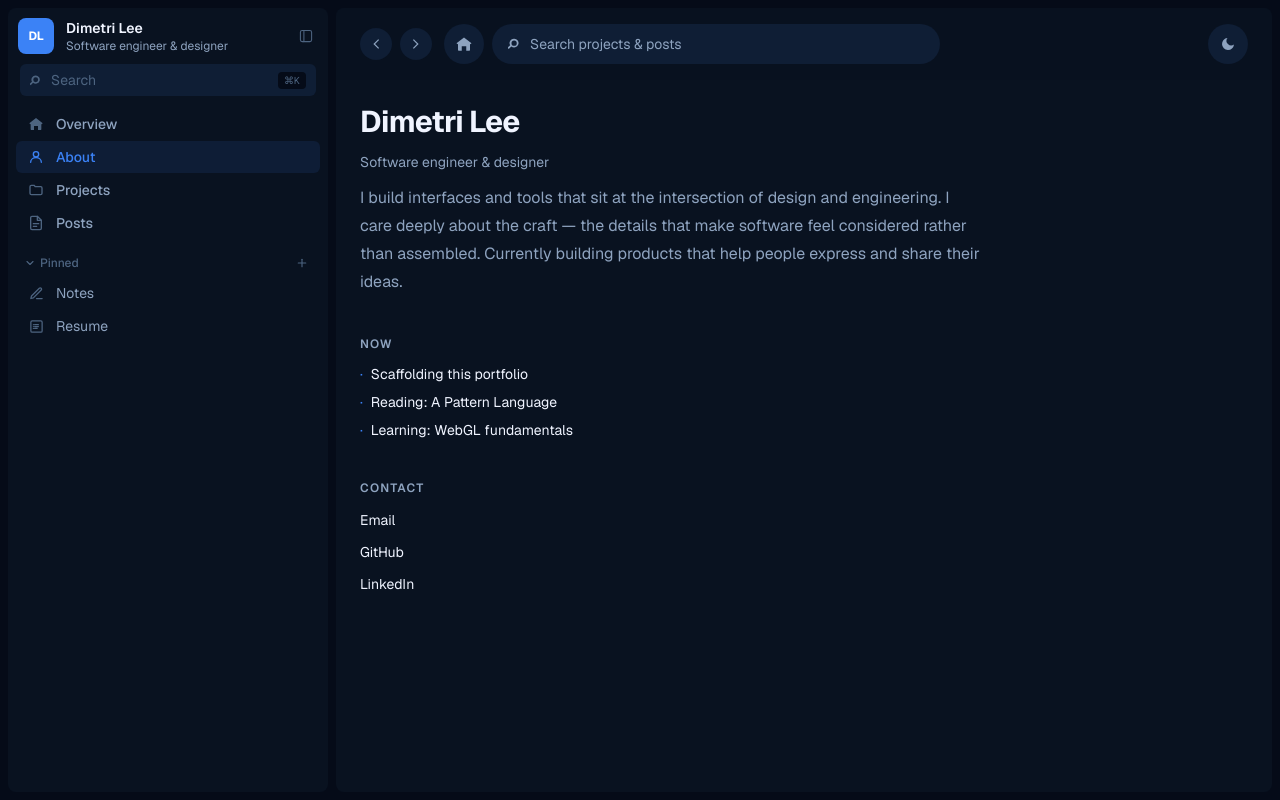
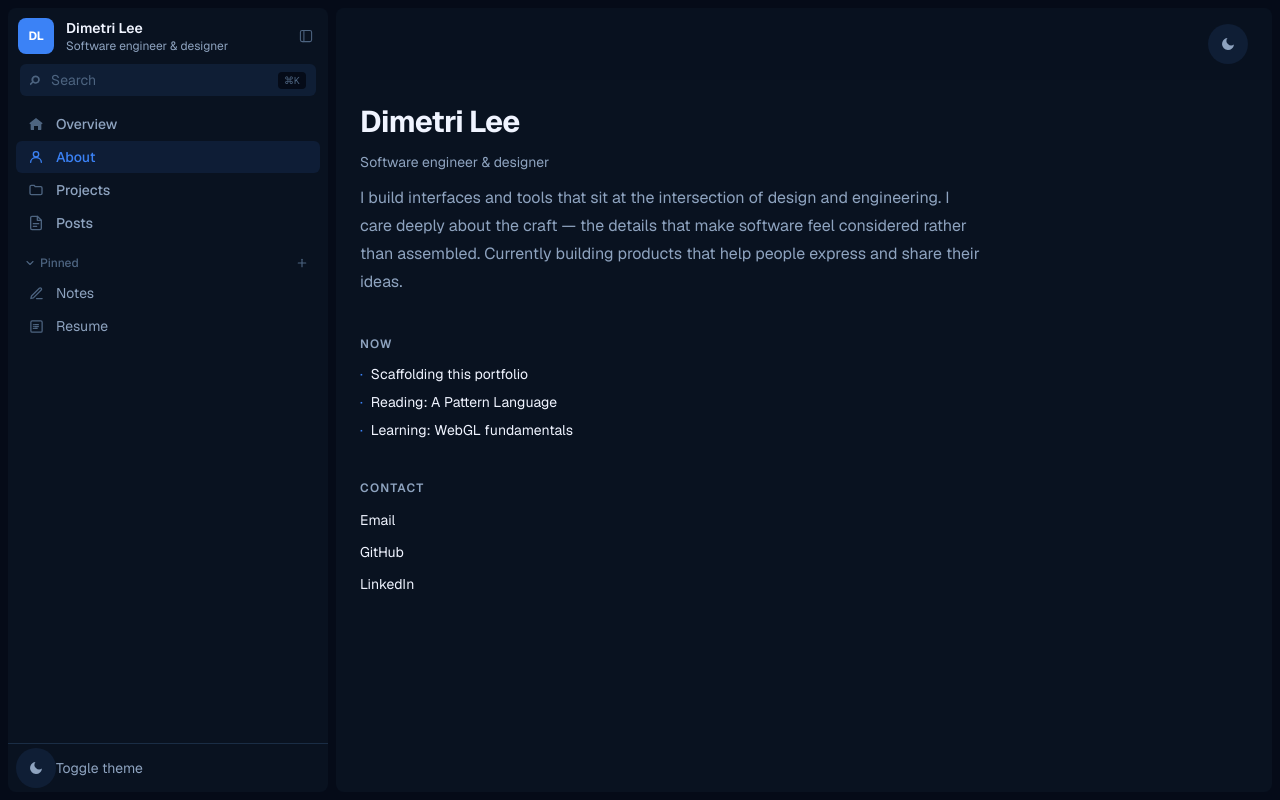
Before and after one commit to Dimmsum/personal-portfolio, a Next.js app: page /about in a window 1280 px wide. Built offline with nearby package versions, Linux system fonts and the light colour scheme.

Commit message:
Refactor OverviewFeed and LeftSidebar components for improved readability; add theme toggle to LeftSidebar

```diff
--- a/components/shell/LeftSidebar.tsx
+++ b/components/shell/LeftSidebar.tsx
@@ -3,6 +3,7 @@
 import Link from "next/link";
 import { usePathname } from "next/navigation";
 import { profile } from "@/lib/content/profile";
+import { ThemeToggle } from "./ThemeToggle";
 
 type Props = {
   collapsed: boolean;
@@ -176,6 +177,22 @@ export function LeftSidebar({ collapsed, onToggle }: Props) {
           })}
         </div>
       </div>
+
+      {/* ── Theme toggle ───────────────────────────────────────────────── */}
+      <div className="mt-auto border-t border-[var(--border-subtle)] p-2">
+        <div className="flex h-8 items-center">
+          <div className="flex w-10 shrink-0 items-center justify-center">
+            <ThemeToggle />
+          </div>
+          <span
+            className={`overflow-hidden whitespace-nowrap text-sm text-[var(--text-muted)] transition-[max-width,opacity] duration-200 ${
+              collapsed ? "max-w-0 opacity-0" : "max-w-[200px] opacity-100"
+            }`}
+          >
+            Toggle theme
+          </span>
+        </div>
+      </div>
     </div>
   );
 }
--- a/components/shell/TopBar.tsx
+++ b/components/shell/TopBar.tsx
@@ -1,75 +1,11 @@
 "use client";
 
-import Link from "next/link";
-import { usePathname, useRouter } from "next/navigation";
 import { ThemeToggle } from "./ThemeToggle";
 
 export function TopBar() {
-  const router = useRouter();
-  const pathname = usePathname();
-  const isHome = pathname === "/";
   return (
-    <div className="sticky top-0 z-10 flex items-center gap-3 bg-[var(--bg-elevated)]/80 px-6 py-4 backdrop-blur">
-      <div className="flex items-center gap-2">
-        <NavButton ariaLabel="Go back" onClick={() => router.back()}>
-          <svg viewBox="0 0 16 16" width="14" height="14" className="fill-current" aria-hidden>
-            <path d="M10.5 2.5 5 8l5.5 5.5 1-1L7 8l4.5-4.5z" />
-          </svg>
-        </NavButton>
-        <NavButton ariaLabel="Go forward" onClick={() => router.forward()}>
-          <svg viewBox="0 0 16 16" width="14" height="14" className="fill-current" aria-hidden>
-            <path d="M5.5 2.5 11 8l-5.5 5.5-1-1L9 8 4.5 3.5z" />
-          </svg>
-        </NavButton>
-      </div>
-
-      <div className="flex flex-1 items-center gap-2">
-        <Link
-          href="/"
-          aria-label="Home"
-          aria-current={isHome ? "page" : undefined}
-          className={`inline-flex h-10 w-10 shrink-0 items-center justify-center rounded-full transition-colors ${
-            isHome
-              ? "bg-[var(--text-primary)] text-[var(--bg-elevated)]"
-              : "bg-[var(--bg-highlight)] text-[var(--text-muted)] hover:text-[var(--text-primary)]"
-          }`}
-        >
-          <svg viewBox="0 0 24 24" width="18" height="18" className="fill-current" aria-hidden>
-            <path d="M12 3.172 2 11l1.414 1.414L4 11.828V20a1 1 0 0 0 1 1h4v-6h6v6h4a1 1 0 0 0 1-1v-8.172l.586.586L22 11 12 3.172z" />
-          </svg>
-        </Link>
-        <div className="flex h-10 flex-1 max-w-md items-center gap-2 rounded-full bg-[var(--bg-highlight)] px-4 text-[var(--text-muted)]">
-          <svg viewBox="0 0 16 16" width="14" height="14" className="fill-current" aria-hidden>
-            <path d="M7 2a5 5 0 1 1-3.2 8.8l-3 3-1.4-1.4 3-3A5 5 0 0 1 7 2zm0 2a3 3 0 1 0 0 6 3 3 0 0 0 0-6z" />
-          </svg>
-          <span className="text-sm">Search projects & posts</span>
-        </div>
-      </div>
-
-      <div className="ml-auto flex items-center gap-2">
-        <ThemeToggle />
-      </div>
+    <div className="sticky top-0 z-10 flex items-center justify-end bg-[var(--bg-elevated)]/80 px-6 py-4 backdrop-blur">
+      <ThemeToggle />
     </div>
   );
 }
-
-function NavButton({
-  children,
-  onClick,
-  ariaLabel,
-}: {
-  children: React.ReactNode;
-  onClick: () => void;
-  ariaLabel: string;
-}) {
-  return (
-    <button
-      type="button"
-      onClick={onClick}
-      aria-label={ariaLabel}
-      className="inline-flex h-8 w-8 items-center justify-center rounded-full bg-[var(--bg-highlight)] text-[var(--text-muted)] hover:text-[var(--text-primary)]"
-    >
-      {children}
-    </button>
-  );
-}
```
Also changed, not shown: components/feed/OverviewFeed.tsx (+174 -49 lines).
